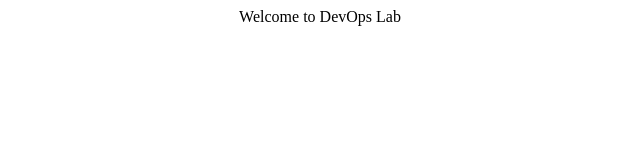
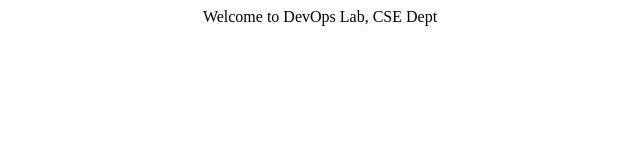
Before and after one commit to sveridevops/devops, a plain HTML site: page index.html in a window 1280 px wide. Shown: the whole page, without its empty margins (320-960 px from the left). Drawn offline with Linux system fonts and the light colour scheme.

Commit message:
Last Update index.html

```diff
--- a/index.html
+++ b/index.html
@@ -1,5 +1,5 @@
 <html>
 <body>
-<center>Welcome to DevOps Lab</center>
+<center>Welcome to DevOps Lab, CSE Dept</center>
 </body>
 </html>
```
